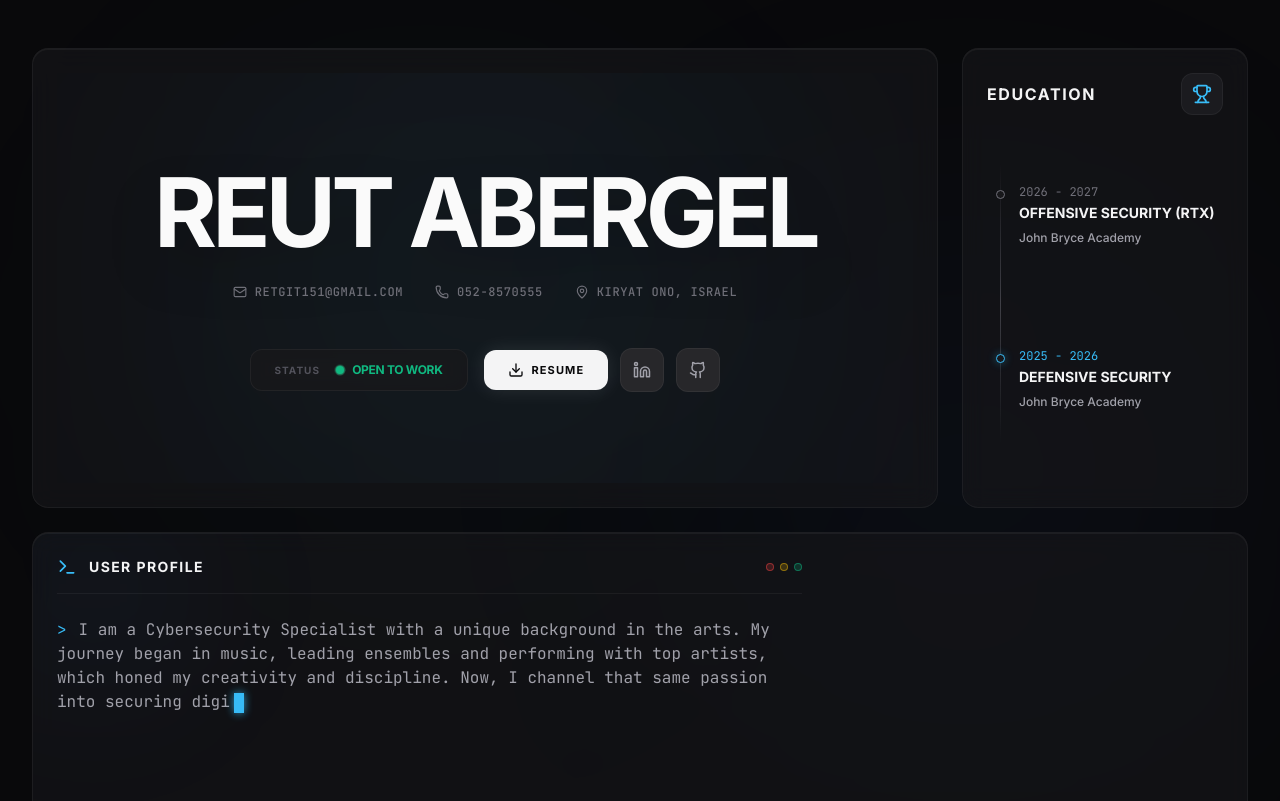
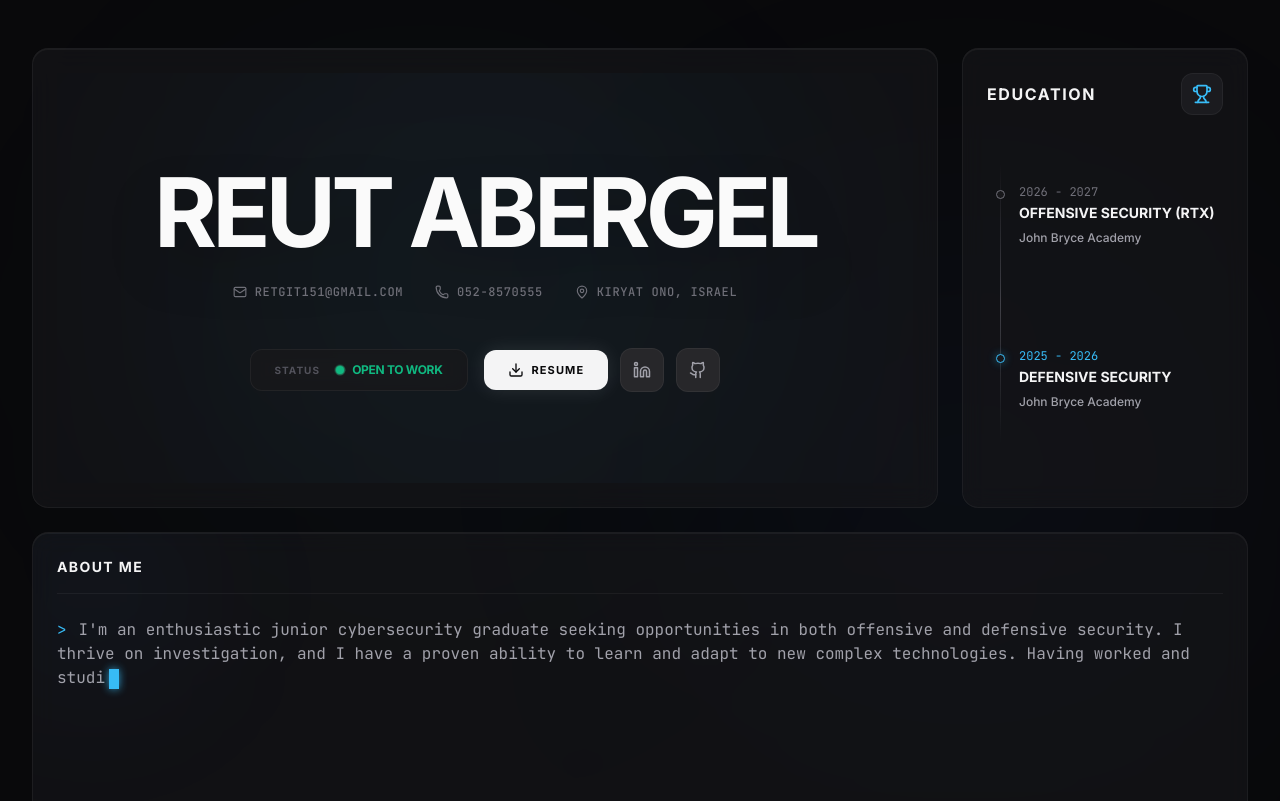
Before and after one commit to retgit151-web/retgit151-web.github.io, a React (Vite) app: page / in a window 1280 px wide. Shown: the top 801 px of the page. Built offline with nearby package versions, Linux system fonts and the light colour scheme.

Commit message:
Add files via upload

```diff
--- a/components/AboutSection.tsx
+++ b/components/AboutSection.tsx
@@ -1,11 +1,11 @@
 
 import React, { useState, useEffect, useRef } from 'react';
-import { User, Music, Gamepad2, Sparkles, Terminal } from 'lucide-react';
+import { Sparkles } from 'lucide-react';
 import GlassCard from './GlassCard';
 
 const TYPING_SPEED = 25; // ms per char
 
-const BIO_TEXT = "I am a Cybersecurity Specialist with a unique background in the arts. My journey began in music, leading ensembles and performing with top artists, which honed my creativity and discipline. Now, I channel that same passion into securing digital architectures, solving complex problems, and exploring new technologies.";
+const BIO_TEXT = "I'm an enthusiastic junior cybersecurity graduate seeking opportunities in both offensive and defensive security. I thrive on investigation, and I have a proven ability to learn and adapt to new complex technologies.  Having worked and studied in teams my whole life, I deeply value collaboration and clear communication. Outside of security, I apply my competitive drive to gaming and find creative focus through music, both of which keep my problem-solving skills sharp and my perspective fresh.";
 
 const AboutSection: React.FC = () => {
   const [text, setText] = useState('');
@@ -49,21 +49,15 @@ const AboutSection: React.FC = () => {
   return (
     <GlassCard
       id="about-me"
-      className="col-span-1 md:col-span-2 lg:col-span-4 min-h-[300px] flex flex-col md:flex-row gap-8 items-start relative group"
+      className="col-span-1 md:col-span-2 lg:col-span-4 min-h-[250px] flex flex-col gap-8 items-start relative group"
     >
         {/* Glow behind */}
         <div className="absolute -left-10 -top-10 w-[200px] h-[200px] bg-brand-tech/5 rounded-full blur-[80px] pointer-events-none group-hover:bg-brand-tech/10 transition-colors duration-1000" />
 
-        {/* Left: Terminal / Bio */}
+        {/* Left: Bio Content */}
         <div className="flex-1 w-full space-y-6 z-10" ref={sectionRef}>
             <div className="flex items-center gap-3 border-b border-white/5 pb-4">
-                <Terminal className="text-brand-accent" size={20} />
-                <h3 className="text-sm font-black text-zinc-100 uppercase tracking-widest">User Profile</h3>
-                <div className="ml-auto flex gap-1.5">
-                    <div className="w-2 h-2 rounded-full bg-red-500/20 border border-red-500/50" />
-                    <div className="w-2 h-2 rounded-full bg-yellow-500/20 border border-yellow-500/50" />
-                    <div className="w-2 h-2 rounded-full bg-emerald-500/20 border border-emerald-500/50" />
-                </div>
+                <h3 className="text-sm font-black text-zinc-100 uppercase tracking-widest">About Me</h3>
             </div>
 
             <div className="font-mono text-sm md:text-base text-zinc-400 leading-relaxed min-h-[100px]">
@@ -91,35 +85,6 @@ const AboutSection: React.FC = () => {
                 </div>
             </div>
         </div>
-
-        {/* Right: Interests Cards */}
-        <div className={`w-full md:w-1/3 flex flex-col gap-4 transition-all duration-1000 delay-500 z-10 ${isTypingComplete ? 'opacity-100 translate-x-0' : 'opacity-0 translate-x-10'}`}>
-             {/* Music */}
-             <div className="p-4 rounded-xl bg-zinc-900/40 border border-white/5 hover:border-brand-accent/30 transition-colors group/card">
-                <div className="flex items-center gap-3 mb-2">
-                    <div className="p-2 rounded-lg bg-zinc-800 text-brand-accent group-hover/card:bg-brand-accent group-hover/card:text-zinc-900 transition-colors">
-                        <Music size={16} />
-                    </div>
-                    <h4 className="text-xs font-black text-zinc-200 uppercase">Musician</h4>
-                </div>
-                <p className="text-[11px] text-zinc-500 leading-relaxed">
-                    Former guitarist & ensemble leader. Performed with <span className="text-zinc-300">Tuna</span>, <span className="text-zinc-300">Eden Ben Zaken</span>, and <span className="text-zinc-300">Subliminal</span>.
-                </p>
-             </div>
-
-             {/* Gaming */}
-             <div className="p-4 rounded-xl bg-zinc-900/40 border border-white/5 hover:border-brand-tech/30 transition-colors group/card">
-                <div className="flex items-center gap-3 mb-2">
-                    <div className="p-2 rounded-lg bg-zinc-800 text-brand-tech group-hover/card:bg-brand-tech group-hover/card:text-zinc-900 transition-colors">
-                        <Gamepad2 size={16} />
-                    </div>
-                    <h4 className="text-xs font-black text-zinc-200 uppercase">Gamer</h4>
-                </div>
-                <p className="text-[11px] text-zinc-500 leading-relaxed">
-                    Avid gamer passionate about system performance, hardware, and immersive tech.
-                </p>
-             </div>
-        </div>
     </GlassCard>
   );
 };
--- a/constants.tsx
+++ b/constants.tsx
@@ -30,6 +30,13 @@ const socPdf = '/Certificates/soc_Certificates.pdf';
 const winForensicsPdf = '/Certificates/Wf_Certificates.pdf';
 const cityGuildsIntroPdf = '/Certificates/City_Guilds_Intro_Certificate.pdf';
 
+// Project Manual PDF Paths
+const linuxInfoManual = '/script_manual/Linux_Info_Automation_Manual.pdf';
+const anonScannerManual = '/script_manual/Anonymous_Network_Scanner_Manual.pdf';
+const pentestManual = '/script_manual/Automated_Pentest_Suite_Manual.pdf';
+const logParserManual = '/script_manual/Python_Security_Log_Parser_Manual.pdf';
+const forensicsManual = '/script_manual/Windows_Memory_Forensics_Manual.pdf';
+
 export interface DetailedSkill {
   name: string;
   description: string;
@@ -50,7 +57,7 @@ export const PROJECTS: Project[] = [
     visualMetaphor: 'System Status: Optimized',
     skills: ['Bash Scripting', 'System Administration', 'Resource Monitoring', 'Process Management'],
     icon: 'ServerCog',
-    manualPdf: '/Manuals/Linux_Info_Automation_Manual.pdf',
+    manualPdf: linuxInfoManual,
     codeSnippet: 'Public IP: 185.x.x.x\nPrivate IP: 10.0.x.x\nMemory: Total 3.9G, Available 2.1G\nTop Process: gnome-shell (2.3%)'
   },
   {
@@ -61,7 +68,7 @@ export const PROJECTS: Project[] = [
     visualMetaphor: 'Anonymity: Active (Tor)',
     skills: ['Network Security', 'Tor/Nipe', 'SSH Automation', 'Audit Logging', 'Bash'],
     icon: 'Ghost',
-    manualPdf: '/Manuals/Anonymous_Network_Scanner_Manual.pdf',
+    manualPdf: anonScannerManual,
     codeSnippet: '[*] Starting remote Nmap scan on target: 185.156.72.7\n[!] You are anonymous. Country: NL\n[SUCCESS] Log saved to scan_log.txt'
   },
   {
@@ -72,7 +79,7 @@ export const PROJECTS: Project[] = [
     visualMetaphor: 'Vulnerabilities: Mapped',
     skills: ['Penetration Testing', 'Hydra', 'SearchSploit', 'Nmap NSE', 'Bash'],
     icon: 'Bug',
-    manualPdf: '/Manuals/Automated_Pentest_Suite_Manual.pdf',
+    manualPdf: pentestManual,
     codeSnippet: '[ALERT] Host 192.168.80.134: Vulnerable to CVE-2024-XXXX\n[+] Hydra: Cracking SSH on port 22...\n[SUCCESS] Password found: user:123456'
   },
   {
@@ -83,7 +90,7 @@ export const PROJECTS: Project[] = [
     visualMetaphor: 'Threats Detected: 3 High',
     skills: ['Python', 'Log Analysis', 'Regex', 'Threat Detection', 'Data Sanitization'],
     icon: 'ShieldAlert',
-    manualPdf: '/Manuals/Python_Security_Log_Parser_Manual.pdf',
+    manualPdf: logParserManual,
     codeSnippet: '!!! RED FLAG DETECTED !!! Time=[14:04:42] | Suspicious word: \'/etc/shadow\'\nTime=[14:05:15] | sudo:session | USER=kali | COMMAND=/usr/bin/nmap'
   },
   {
@@ -94,7 +101,7 @@ export const PROJECTS: Project[] = [
     visualMetaphor: 'Evidence: Extracted',
     skills: ['Memory Forensics', 'Volatility', 'File Carving', 'Malware Analysis', 'Bash'],
     icon: 'Microscope',
-    manualPdf: '/Manuals/Windows_Memory_Forensics_Manual.pdf',
+    manualPdf: forensicsManual,
     codeSnippet: '[*] Identified suspicious parent-child: svchost.exe -> powershell.exe\n[*] Registry hives located: \\SystemRoot\\System32\\Config\\SAM\n[*] PCAP found: packets.pcap (42M)'
   }
 ];
```
